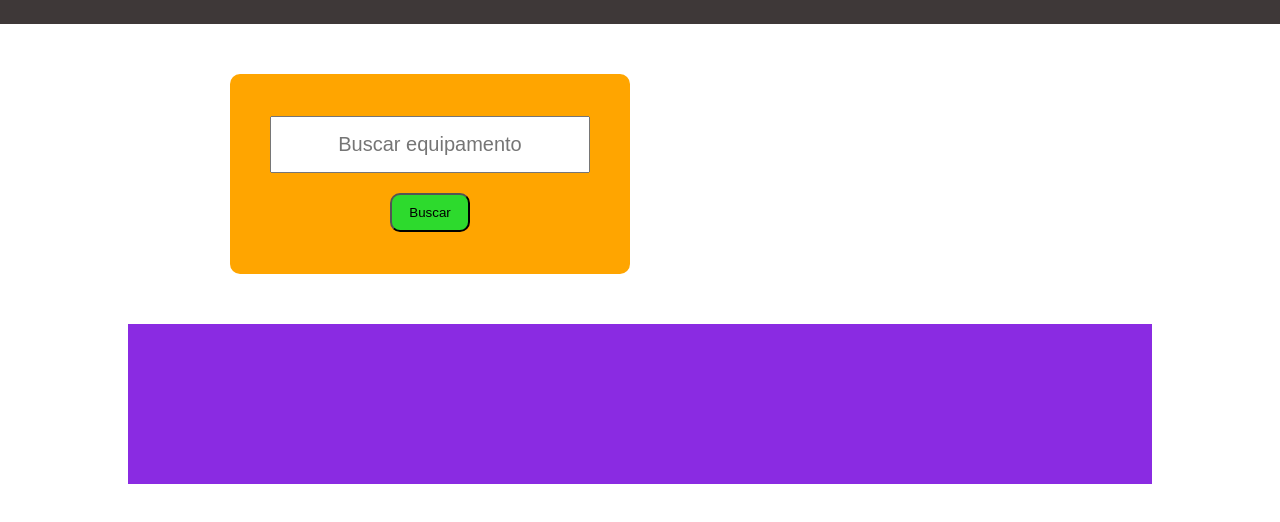
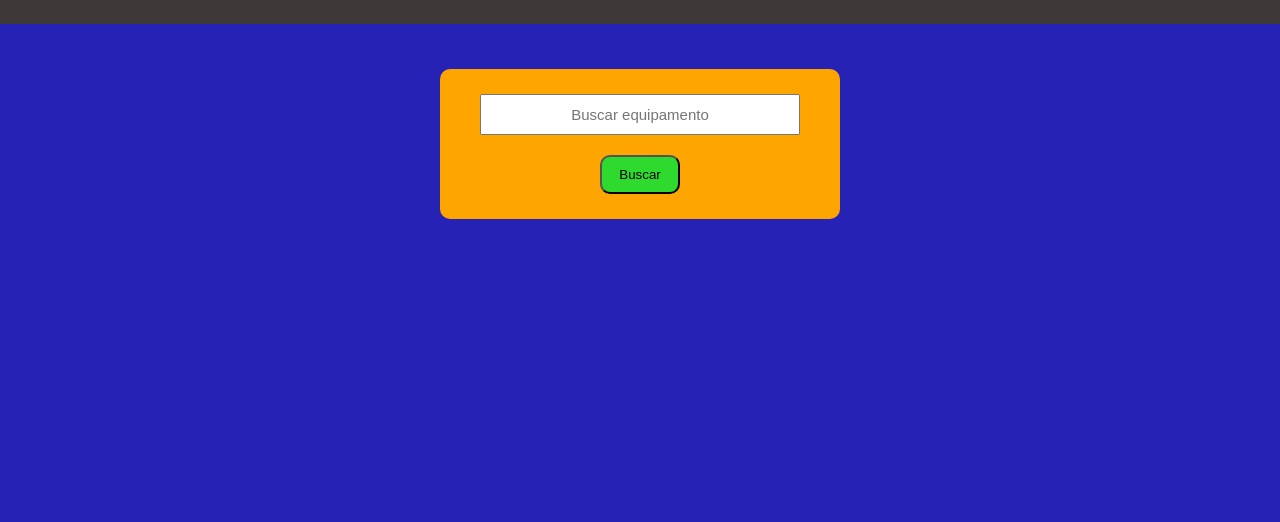
Before and after one commit to titicos/VERIFICADOR, a plain HTML site: page index.html in a window 1280 px wide. Shown: the part 96-618 px from the top of the page. Drawn offline with Linux system fonts and the light colour scheme.

Commit message:
third commir

```diff
--- a/index.html
+++ b/index.html
@@ -25,19 +25,15 @@
 
   <div class="imagem">
 
- <p class="final"></p>
+
+  </div>
+
+  <div class="resultado">
+    <p class="final"></p>
   </div>
 
 </div>
 
-
-<div class="resultado">
-
-
-</div>
-
-
-
   <script src="script.js"></script>
 </body>
 </html>
--- a/style.css
+++ b/style.css
@@ -4,14 +4,17 @@
     box-sizing: border-box;
 }
 
+BODY{
+    background-color: rgb(37, 34, 181);
+}
 
 input{
     width: 80%;
-    padding: 15px;
+    padding: 10px;
     outline: none;
     text-align: center;
     font-weight: 500;
-    font-size: 20px;
+    font-size: 15px;
 }
 button{
     padding: 10px;
@@ -21,23 +24,25 @@ button{
     width: 20%;
 }
 .container{
+    margin-top: 10px;
     display: flex;
     align-items: center;
+    flex-direction: column;
     justify-content: center;
-    height: 300px;
+    height: 600px;
     width: 100%;
-    gap: 20px;
+    gap: 10px;
 }
 
 .buscador{
-    height: 200px;
+    height: 150px;
     width: 400px;
     background-color: orange;
     display: flex;
     flex-direction: column;
     align-items: center;
     justify-content: center;
-    gap: 10%;
+    gap: 20px;
     border-radius: 10px;
 }
 
@@ -60,14 +65,16 @@ header{
 
 .resultado{
     display: flex;
+    align-items: center;
+    justify-content: center;
     height: 20Vh;
     width: 80%;
-    background-color: blueviolet;
     margin-left: 10%;
     margin-right: 10%;
-    text-align: center;
-    justify-content: center;
     font-size: 24px;
+    font-family: Verdana, Geneva, Tahoma, sans-serif;
+    color: white;
+    font-weight: 800;
 }
 
 .visivel{
```
